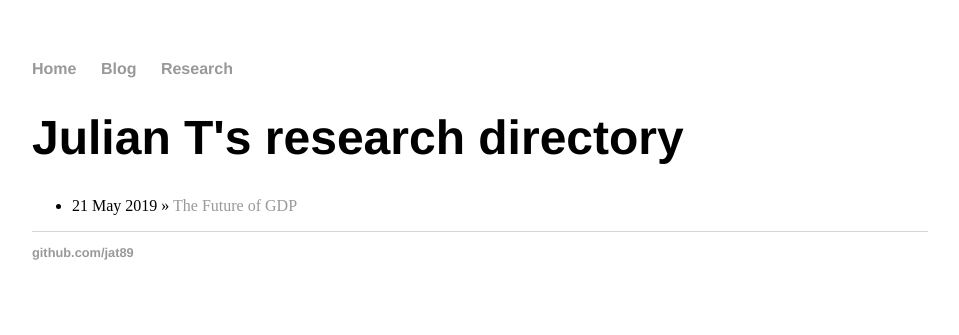
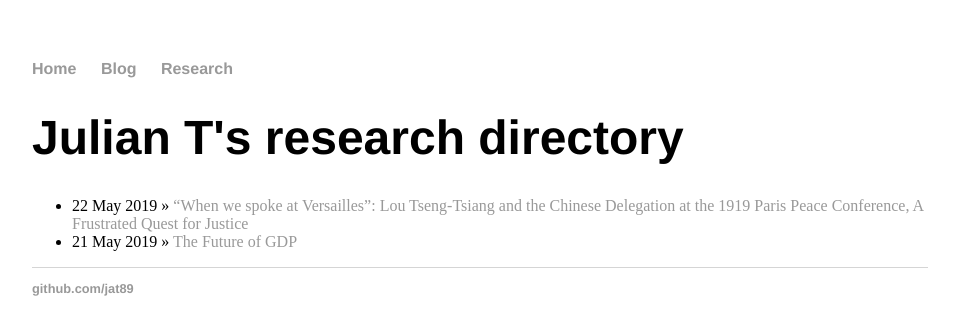
Before and after one commit to JAT89/JAT89.github.io, a Jekyll site: the page built from research/index.html, in a window 1280 px wide. Shown: the top 335 px of the page, without its empty margins (160-1119 px from the left). Built offline with Jekyll 4.4.1, drawn with Linux system fonts in a browser that asks for light colours.

Commit message:
Update 2019-05-22-When-we-spoke-at-Versailles.md

```diff
--- a/_posts/2019-05-22-When-we-spoke-at-Versailles.md
+++ b/_posts/2019-05-22-When-we-spoke-at-Versailles.md
@@ -1,7 +1,8 @@
 ---
-layout: research post
+layout: research
 title: "“When we spoke at Versailles”: Lou Tseng-Tsiang and the Chinese Delegation at the 1919 Paris Peace Conference, A Frustrated Quest for Justice"
-date: 2010-05-21
+categories: research
+date: 2019-05-22
 ---
 This article focuses on the experiences of Lou Tseng-Tsiang (Lu Zhengxiang, 陆 征祥 one of modern China’s leading diplomats) and the Chinese delegation he led during the Paris Peace Conference of 1919. It argues that Chinese participation at the Paris Peace Conference was motivated by a quest for justice. China especially sought redress from the Unequal Treaties with foreign powers such as Germany. The Chinese delegates used ideals espoused by US President Woodrow Wilson to support their claims and also displayed political and diplomatic savvy as they used tools such as the media to further their cause. Nevertheless, Lou Tseng-Tsiang and his compatriots in Paris and China were disappointed with the outcome of the Peace Conference and the Chinese delegation ultimately did not sign the Treaty of Versailles.
 
```
